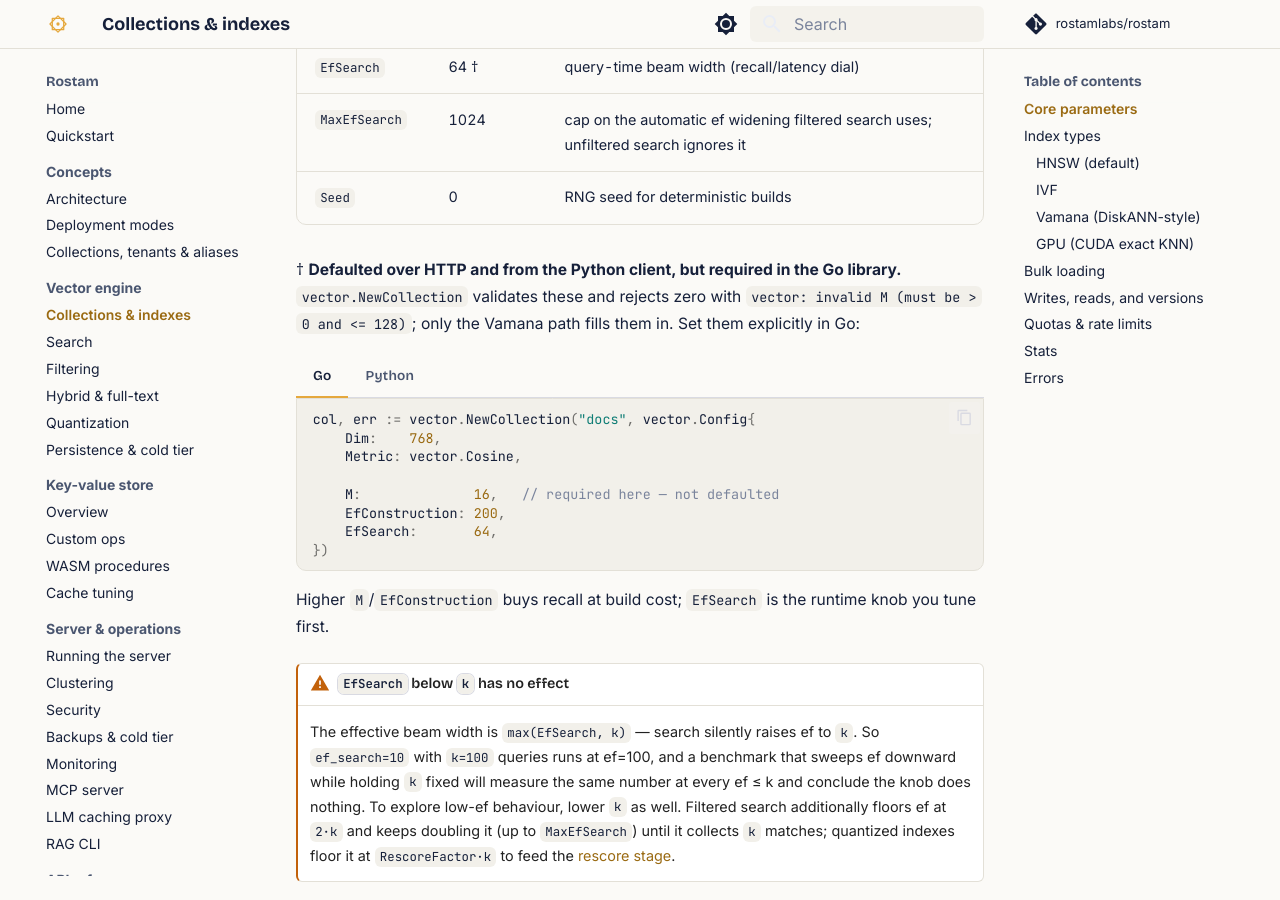
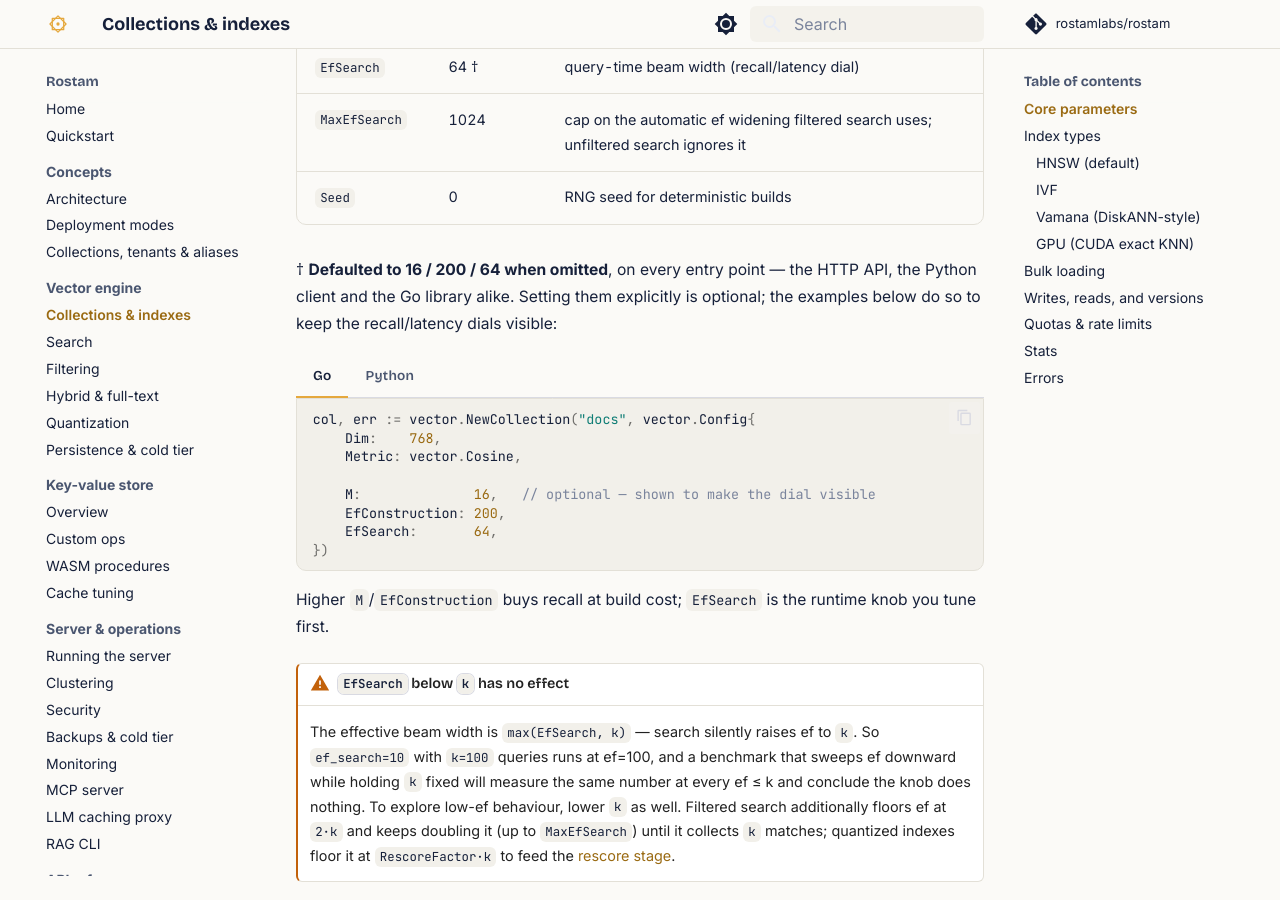
Before and after one commit to Keivan-S/rostam, an MkDocs documentation site: the page built from docs/vector/collections-and-indexes.md, in a window 1280 px wide and 900 px high, scrolled down 771 px. Built offline with MkDocs 1.6.1 and Material for MkDocs 9.7.7, drawn with Linux system fonts in a browser that asks for light colours; comment, search, counter and statistics services are not loaded.

Commit message:
docs: the Go library defaults M/Ef too (pairs with #24)
The earlier commits on this branch said M / EfConstruction / EfSearch are
required in the Go library and defaulted only over HTTP and Python. #24 makes
the engine default them on every entry point, so those notes would be wrong the
moment it lands.

Updated to say they default to 16 / 200 / 64 everywhere, with the explicit
values kept in the examples as a way to keep the recall/latency dials visible
rather than as a requirement. The examples set the values explicitly, so they
run correctly regardless of which of #23 / #24 merges first; merge #24 first to
avoid a brief window where this note leads the engine.

```diff
--- a/docs/vector/collections-and-indexes.md
+++ b/docs/vector/collections-and-indexes.md
@@ -24,10 +24,9 @@ col, err := vector.NewCollection("docs", vector.Config{
 | `MaxEfSearch` | 1024 | cap on the automatic ef widening filtered search uses; unfiltered search ignores it |
 | `Seed` | 0 | RNG seed for deterministic builds |
 
-† **Defaulted over HTTP and from the Python client, but required in the Go
-library.** `vector.NewCollection` validates these and rejects zero with
-`vector: invalid M (must be > 0 and <= 128)`; only the Vamana path fills them
-in. Set them explicitly in Go:
+† **Defaulted to 16 / 200 / 64 when omitted**, on every entry point — the HTTP
+API, the Python client and the Go library alike. Setting them explicitly is
+optional; the examples below do so to keep the recall/latency dials visible:
 
 === "Go"
 
@@ -36,7 +35,7 @@ in. Set them explicitly in Go:
     	Dim:    768,
     	Metric: vector.Cosine,
 
-    	M:              16,   // required here — not defaulted
+    	M:              16,   // optional — shown to make the dial visible
     	EfConstruction: 200,
     	EfSearch:       64,
     })
```
Also changed, not shown: docs/quickstart.md (+4 -3 lines).
